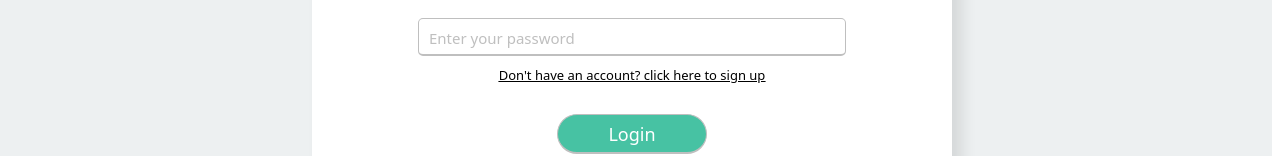
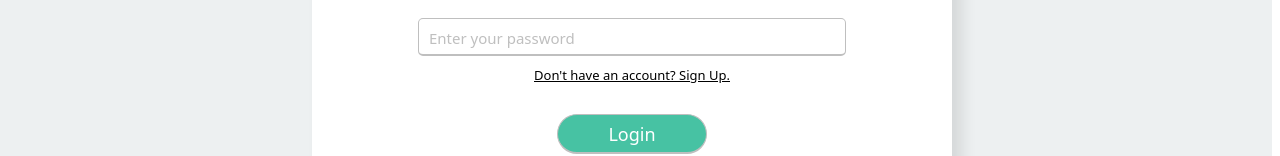
Before and after one commit to TheRealKwabena/T2-User-Interface, a React (Create React App) app in the folder dentistimo_ui/: page /login in a window 1280 px wide. Shown: the part 279-435 px from the top of the page. Built offline with nearby package versions, Linux system fonts and the light colour scheme.

Commit message:
feat: tab title dynamic rendering + tiny stylistic changes

```diff
--- a/dentistimo_ui/public/index.html
+++ b/dentistimo_ui/public/index.html
@@ -1,8 +1,9 @@
 <!DOCTYPE html>
 <html lang="en" style="max-width: 100%;">
+
   <head>
     <meta charset="utf-8"/>
-    <link rel="icon" href="%PUBLIC_URL%/favicon.ico" />
+    <link rel="icon" href="%PUBLIC_URL%/image.ico" />
     <meta name="viewport" content="width=device-width, initial-scale=1" />
     <meta name="theme-color" content="#000000" />
     <meta
@@ -11,10 +12,12 @@
     />
     <link rel="apple-touch-icon" href="%PUBLIC_URL%/logo192.png" />
     <link rel="manifest" href="%PUBLIC_URL%/manifest.json" />
-    <title>React App</title>
+    <title>Dentistimo</title>
   </head>
+
   <body style="margin: -8px -4px -8px -8px;">
     <noscript>You need to enable JavaScript to run this app.</noscript>
     <div id="root" style="width: 100vw; height: 100vh;"></div>
   </body>
-</html>
+
+  </html>
--- a/dentistimo_ui/src/App.tsx
+++ b/dentistimo_ui/src/App.tsx
@@ -6,19 +6,16 @@ import Landing from './pages/Landing/Landing'
 import ScrollToTop from './ScrollToTop';
 import {SignUp} from "./pages/SignUp"
 
-
-interface IAppProps {}
-
-const App: React.FunctionComponent<IAppProps> = (props) => {
+const App = () => {
   return (
     <BrowserRouter>
       <Header/>
       <ScrollToTop/>
       <div style={{marginTop: '120px'}}>
         <Routes>
-          <Route path="/" element={<Landing/>}></Route>
+          <Route path="/" element={<Landing pageName={'Home'}/>}></Route>
           <Route path="/appointments" element={<Dentistries/>}></Route>
-          <Route path="/login" element={<Login/>}></Route>
+          <Route path="/login" element={<Login pageName='Login'/>}></Route>
           <Route path="/signup" element={<SignUp/>}></Route>
         </Routes>
       </div>
--- a/dentistimo_ui/src/pages/Landing/Landing.tsx
+++ b/dentistimo_ui/src/pages/Landing/Landing.tsx
@@ -2,8 +2,15 @@ import '../index.css';
 import Dentistries from '../Dentistries/Dentistries';
 import Appointments from '../Appointments/Appointments';
 import './Landing.css';
+import { useEffect } from 'react';
 
-const Landing = () => {
+interface LandingProps {
+  pageName: string;
+}
+
+const Landing = (props:LandingProps) => {
+  useEffect(() => {document.title = `${props.pageName.toString()} ⋅ Dentistimo`});
+
   return (
     <main className='landing-page'>
       <div className='content' id="dentistries">
@@ -19,4 +26,4 @@ const Landing = () => {
   )
 }
 
-export default Landing
+export default Landing;
--- a/dentistimo_ui/src/pages/Login/Login.tsx
+++ b/dentistimo_ui/src/pages/Login/Login.tsx
@@ -1,29 +1,28 @@
-import React from 'react'
+import React, { useEffect, useState } from 'react'
 import "../../styles/Login.css";
 
-export interface ILoginProps {}
+interface LoginPageProps {
+  pageName: string;
+}
 
-const Login: React.FunctionComponent<ILoginProps> = (props) => {
+const Login = (props:LoginPageProps) => {
+  const [email, setEmail] = useState('');
+  const [password, setPassword] = useState('');
+  useEffect(() => {document.title = `${props.pageName.toString()} ⋅ Dentistimo`});
+
   return (
-    <form className="login-form">
+      <form className="login-form" onSubmit={() => {}}>
         <div className="wrapper">
           <header>Log in</header>
-
-
-        <input className ="email" type="text"
-        placeholder="Enter your email"></input>
-
-
-        <input className="password" type="password"
-         placeholder="Enter your password" ></input>
-
-
-
-    <div className="pass-txt"><a href="./SignUp">
-      Don't have an account? click here to sign up</a></div>
+            <input className ="email" type="text" placeholder="Enter your email" value={email} onChange={(e) => {setEmail(e.target.value)}}></input>
+            <input className="password" type="password" placeholder="Enter your password" value={password} onChange={(e) => {setPassword(e.target.value)}}></input>
+            <div className="pass-txt">
+              <a href="./SignUp">
+              Don't have an account? Sign Up.
+              </a>
+            </div>
             <input type="submit" value="Login"/>
         </div>
-
       </form>
     )
 }
```
Also changed, not shown: 1 other file (tests, documents, lock files or other folders). Lines whose indentation alone changed are shown as unchanged.
